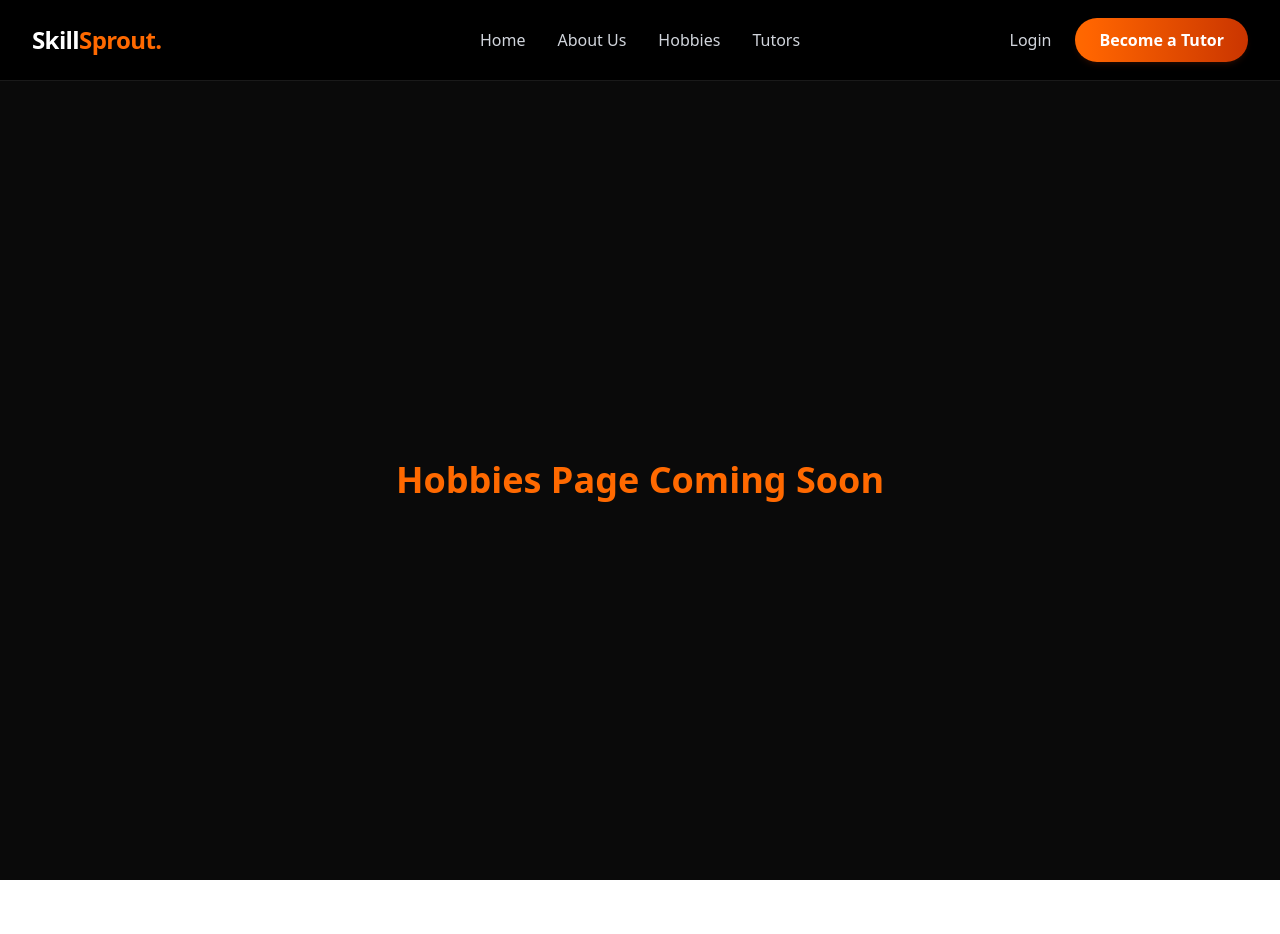
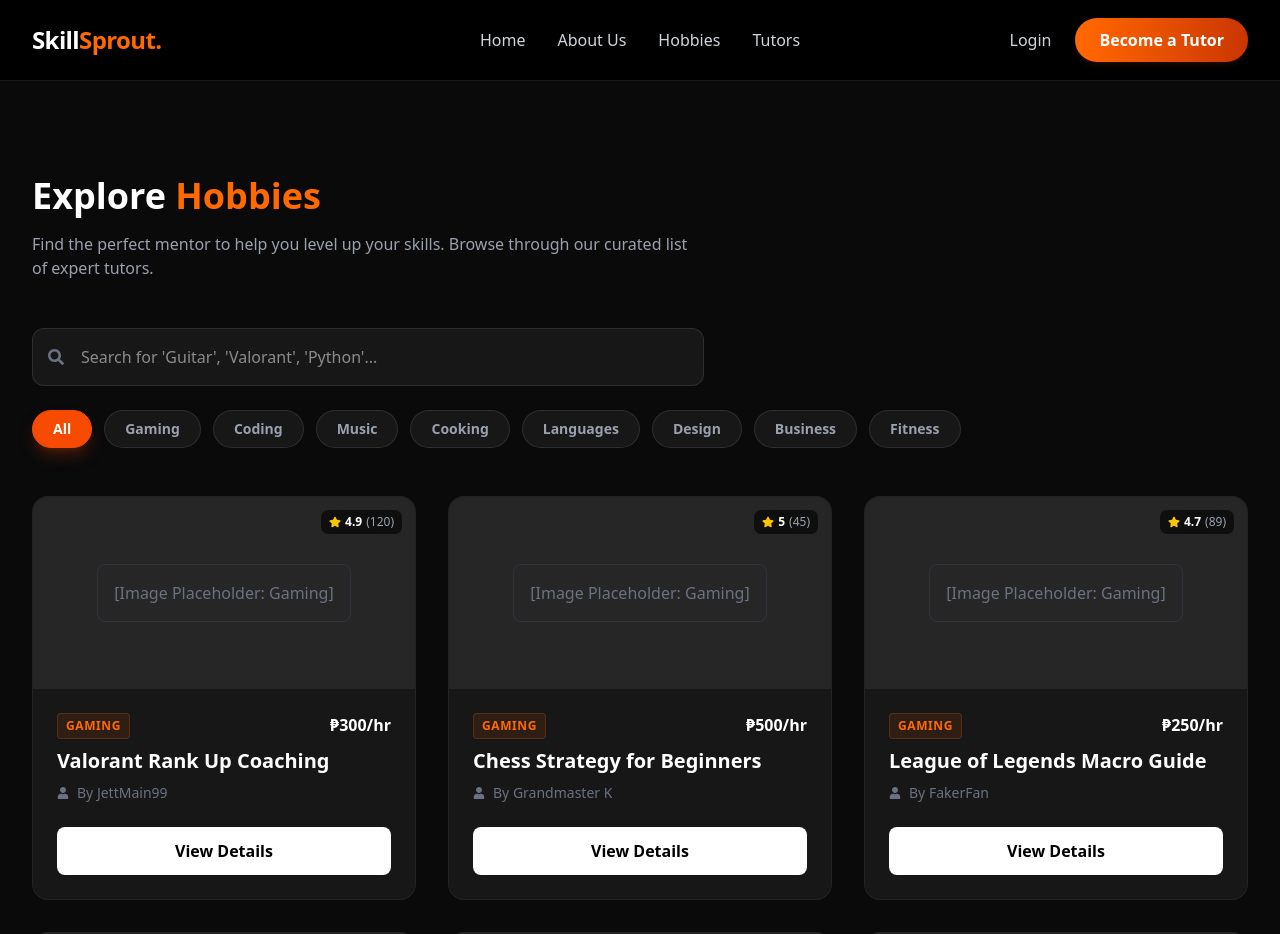
Before and after one commit to Binsent0-0/skill-sprout, a React (Vite) app: page /hobbies in a window 1280 px wide. Shown: the top 934 px of the page. Before the commit the page ends 880 px from the top, so only its background shows below. Built offline with nearby package versions, Linux system fonts and the light colour scheme.

Commit message:
Updated App.jsx and added Hobbies.jsx

```diff
--- a/src/App.jsx
+++ b/src/App.jsx
@@ -2,6 +2,7 @@ import { Routes, Route } from 'react-router-dom';
 import Navbar from './components/Navbar';
 import Home from './pages/home';
 import About from './pages/About';
+import Hobbies from './pages/Hobbies';
 
 // Simple placeholder for pages we haven't built yet
 const Placeholder = ({ title }) => (
@@ -20,7 +21,7 @@ function App() {
         <Routes>
           <Route path="/" element={<Home />} />
           <Route path="/about" element={<About />} />
-          <Route path="/hobbies" element={<Placeholder title="Hobbies" />} />
+          <Route path="/hobbies" element={<Hobbies />} />
           <Route path="/tutors" element={<Placeholder title="Tutors" />} />
         </Routes>
       </div>
--- /dev/null
+++ b/src/pages/Hobbies.jsx
@@ -0,0 +1,173 @@
+import React, { useState, useEffect } from 'react';
+import { useSearchParams } from 'react-router-dom';
+import { FaStar, FaSearch, FaUser } from 'react-icons/fa'; // Keeping utility icons
+
+const Hobbies = () => {
+  const [searchParams] = useSearchParams();
+  const categoryFromUrl = searchParams.get('category');
+
+  const [activeCategory, setActiveCategory] = useState('All');
+  const [searchTerm, setSearchTerm] = useState('');
+
+  // Update category if URL changes (e.g., coming from Home page)
+  useEffect(() => {
+    if (categoryFromUrl) {
+      setActiveCategory(categoryFromUrl);
+    }
+  }, [categoryFromUrl]);
+
+  // --- MOCK DATA (Using 'placeholder' string instead of icons) ---
+  const hobbiesData = [
+    // GAMING
+    { id: 1, title: 'Valorant Rank Up Coaching', tutor: 'JettMain99', category: 'Gaming', rating: 4.9, reviews: 120, price: '₱300/hr', image: 'placeholder' },
+    { id: 2, title: 'Chess Strategy for Beginners', tutor: 'Grandmaster K', category: 'Gaming', rating: 5.0, reviews: 45, price: '₱500/hr', image: 'placeholder' },
+    { id: 3, title: 'League of Legends Macro Guide', tutor: 'FakerFan', category: 'Gaming', rating: 4.7, reviews: 89, price: '₱250/hr', image: 'placeholder' },
+
+    // MUSIC
+    { id: 4, title: 'Acoustic Guitar Basics', tutor: 'Acoustic Andy', category: 'Music', rating: 4.8, reviews: 200, price: '₱400/hr', image: 'placeholder' },
+    { id: 5, title: 'Piano Masterclass', tutor: 'Melody Jane', category: 'Music', rating: 4.9, reviews: 150, price: '₱600/hr', image: 'placeholder' },
+    { id: 6, title: 'Music Theory 101', tutor: 'Prof. Beat', category: 'Music', rating: 4.6, reviews: 30, price: '₱350/hr', image: 'placeholder' },
+
+    // CODING
+    { id: 7, title: 'Web Dev: HTML & CSS', tutor: 'Dev Sarah', category: 'Coding', rating: 4.9, reviews: 320, price: '₱500/hr', image: 'placeholder' },
+    { id: 8, title: 'Python for Data Science', tutor: 'Data Dave', category: 'Coding', rating: 4.8, reviews: 90, price: '₱700/hr', image: 'placeholder' },
+
+    // COOKING
+    { id: 9, title: 'Italian Pasta from Scratch', tutor: 'Chef Luigi', category: 'Cooking', rating: 5.0, reviews: 50, price: '₱800/session', image: 'placeholder' },
+    { id: 10, title: 'Healthy Meal Prep', tutor: 'Coach Fit', category: 'Cooking', rating: 4.7, reviews: 110, price: '₱400/session', image: 'placeholder' },
+
+    // LANGUAGES
+    { id: 11, title: 'Conversational Japanese', tutor: 'Sakura Sensei', category: 'Languages', rating: 4.9, reviews: 210, price: '₱600/hr', image: 'placeholder' },
+  ];
+
+  // List of all unique categories for the filter bar
+  const categories = ['All', 'Gaming', 'Coding', 'Music', 'Cooking', 'Languages', 'Design', 'Business', 'Fitness'];
+
+  // FILTER LOGIC
+  const filteredHobbies = hobbiesData.filter((item) => {
+    const matchesCategory = activeCategory === 'All' || item.category === activeCategory;
+    const matchesSearch = item.title.toLowerCase().includes(searchTerm.toLowerCase());
+    return matchesCategory && matchesSearch;
+  });
+
+  return (
+    <div className="min-h-screen bg-neutral-950 pt-24 pb-12 px-6 lg:px-8">
+
+      {/* --- PAGE HEADER --- */}
+      <div className="max-w-7xl mx-auto mb-12">
+        <h1 className="text-4xl font-extrabold text-white mb-4">
+          Explore <span className="text-orange-500">Hobbies</span>
+        </h1>
+        <p className="text-gray-400 max-w-2xl">
+          Find the perfect mentor to help you level up your skills. Browse through our curated list of expert tutors.
+        </p>
+      </div>
+
+      {/* --- SEARCH & FILTERS --- */}
+      <div className="max-w-7xl mx-auto mb-12 space-y-6">
+
+        {/* Search Bar */}
+        <div className="relative max-w-2xl">
+          <FaSearch className="absolute left-4 top-1/2 transform -translate-y-1/2 text-gray-500" />
+          <input
+            type="text"
+            placeholder="Search for 'Guitar', 'Valorant', 'Python'..."
+            value={searchTerm}
+            onChange={(e) => setSearchTerm(e.target.value)}
+            className="w-full bg-neutral-900 border border-white/10 text-white pl-12 pr-4 py-4 rounded-xl focus:outline-none focus:border-orange-500 transition-colors"
+          />
+        </div>
+
+        {/* Category Pills */}
+        <div className="flex flex-wrap gap-3">
+          {categories.map((cat) => (
+            <button
+              key={cat}
+              onClick={() => setActiveCategory(cat)}
+              className={`px-5 py-2 rounded-full text-sm font-semibold transition-all duration-200 border ${
+                activeCategory === cat
+                  ? 'bg-orange-600 border-orange-600 text-white shadow-lg shadow-orange-900/50'
+                  : 'bg-neutral-900 border-white/10 text-gray-400 hover:border-orange-500/50 hover:text-white'
+              }`}
+            >
+              {cat}
+            </button>
+          ))}
+        </div>
+      </div>
+
+      {/* --- LISTINGS GRID --- */}
+      <div className="max-w-7xl mx-auto">
+
+        {filteredHobbies.length > 0 ? (
+          <div className="grid grid-cols-1 md:grid-cols-2 lg:grid-cols-3 gap-8">
+            {filteredHobbies.map((hobby) => (
+              <div
+                key={hobby.id}
+                className="group bg-neutral-900 border border-white/5 rounded-2xl overflow-hidden hover:border-orange-500/50 transition-all duration-300 hover:-translate-y-1 hover:shadow-xl hover:shadow-orange-900/10 flex flex-col"
+              >
+
+                {/* Card Image Area (Now a simple placeholder div) */}
+                <div className="h-48 bg-neutral-800 flex items-center justify-center relative overflow-hidden">
+                  <div className="text-center text-gray-500 font-medium p-4 border border-gray-700/50 rounded-lg">
+                    [Image Placeholder: {hobby.category}]
+                  </div>
+
+                  <div className="absolute top-3 right-3 bg-black/60 backdrop-blur-md px-2 py-1 rounded-lg flex items-center space-x-1 border border-white/10">
+                    <FaStar className="text-yellow-400 text-xs" />
+                    <span className="text-white text-xs font-bold">{hobby.rating}</span>
+                    <span className="text-gray-400 text-xs">({hobby.reviews})</span>
+                  </div>
+                </div>
+
+                {/* Card Content */}
+                <div className="p-6 flex flex-col flex-grow">
+                  <div className="flex justify-between items-start mb-2">
+                    <span className="text-xs font-bold text-orange-500 uppercase tracking-wider border border-orange-500/20 bg-orange-500/10 px-2 py-1 rounded">
+                      {hobby.category}
+                    </span>
+                    <span className="text-white font-bold">{hobby.price}</span>
+                  </div>
+
+                  <h3 className="text-xl font-bold text-white mb-2 group-hover:text-orange-400 transition-colors">
+                    {hobby.title}
+                  </h3>
+
+                  <div className="flex items-center space-x-2 text-gray-500 text-sm mb-6">
+                    <FaUser className="text-xs" />
+                    <span>By {hobby.tutor}</span>
+                  </div>
+
+                  {/* Button */}
+                  <div className="mt-auto">
+                    <button className="w-full py-3 rounded-lg font-semibold bg-white text-black hover:bg-orange-500 hover:text-white transition-all duration-200">
+                      View Details
+                    </button>
+                  </div>
+                </div>
+              </div>
+            ))}
+          </div>
+        ) : (
+          // Empty State
+          <div className="text-center py-20 bg-neutral-900/30 rounded-3xl border border-white/5">
+            <div className="text-6xl mb-4">
+              <FaSearch className="mx-auto text-gray-500" />
+            </div>
+            <h3 className="text-2xl font-bold text-white mb-2">No hobbies found</h3>
+            <p className="text-gray-400">Try selecting a different category or adjusting your search.</p>
+            <button
+              onClick={() => {setActiveCategory('All'); setSearchTerm('')}}
+              className="mt-6 text-orange-500 font-semibold hover:underline"
+            >
+              Clear all filters
+            </button>
+          </div>
+        )}
+      </div>
+
+    </div>
+  );
+};
+
+export default Hobbies;
```
